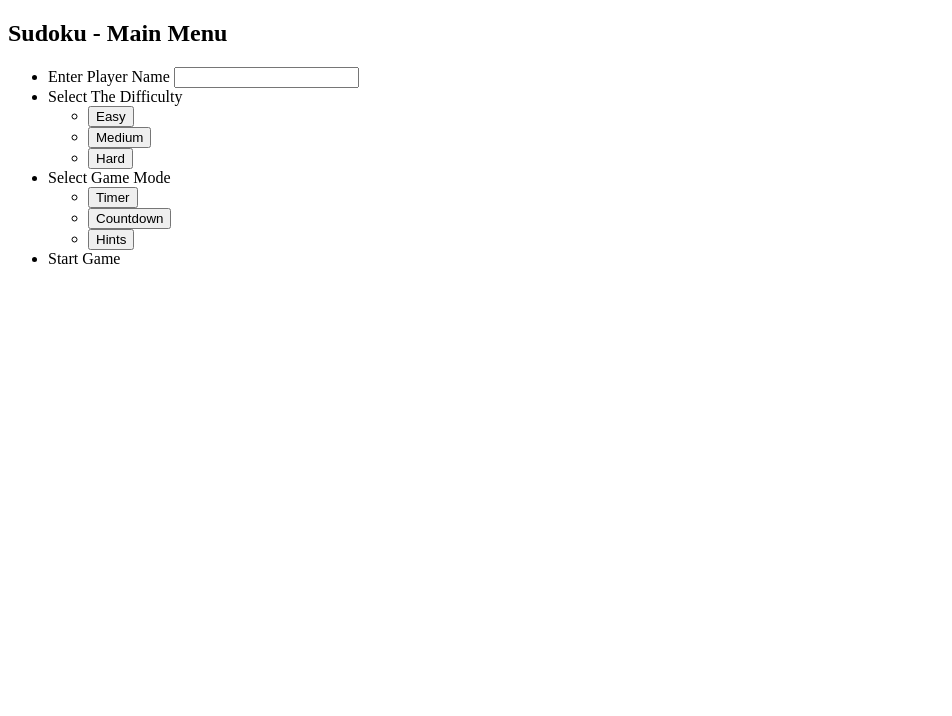
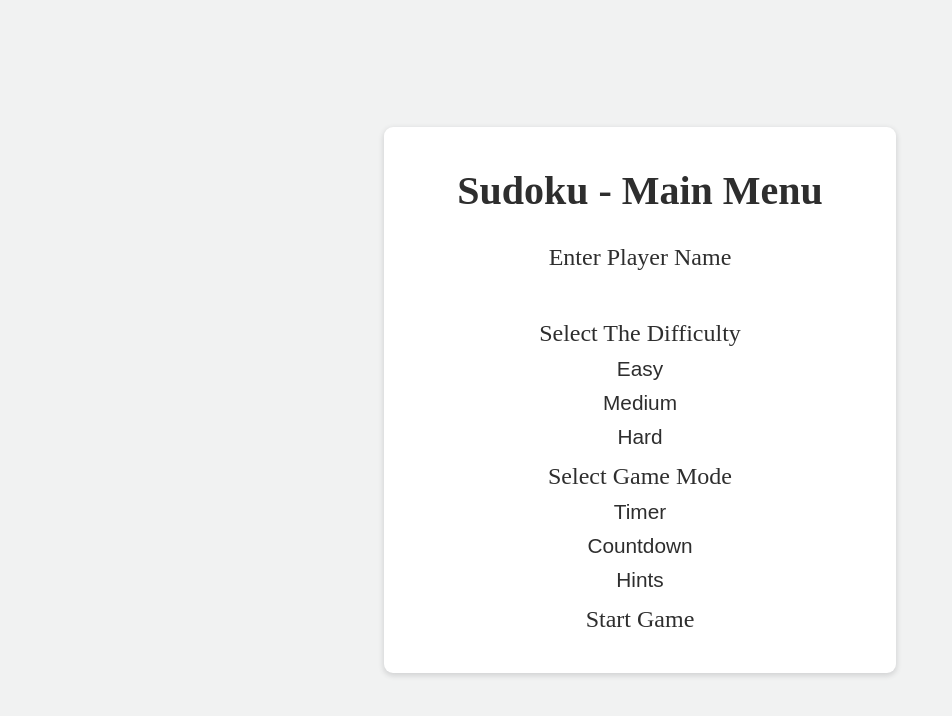
Before and after one commit to RohanShrestha01/sudoku, a plain HTML site: page index.html in a window 1280 px wide. Shown: the whole page, without its empty margins (0-952 px from the left). Drawn offline with Linux system fonts and the light colour scheme; a web font is replaced by a local one.

Commit message:
edited html code and added css styles

```diff
--- a/index.html
+++ b/index.html
@@ -4,39 +4,59 @@
     <meta charset="UTF-8" />
     <meta http-equiv="X-UA-Compatible" content="IE=edge" />
     <meta name="viewport" content="width=device-width, initial-scale=1.0" />
-    <link rel="stylesheet" href="style.css" />
+    <link rel="preconnect" href="https://fonts.googleapis.com" />
+    <link rel="preconnect" href="https://fonts.gstatic.com" crossorigin />
+    <link
+      href="https://fonts.googleapis.com/css2?family=IM+Fell+French+Canon+SC&family=Montserrat:wght@500;600&family=Texturina:opsz,wght@12..72,700&display=swap"
+      rel="stylesheet"
+    />
     <link rel="icon" href="/images/favicon.ico" type="image/x-icon" />
+    <link rel="stylesheet" href="/styles/styles.css" />
     <title>Play Sudoku</title>
   </head>
   <body>
     <main>
       <section id="main-menu">
         <h1>Sudoku - Main Menu</h1>
-      </section>
-      <section>
+        <form action="">
           <ul>
-          <li>
-            <label for="player-name">Enter Player Name </label>
-            <input type="text" id="player-name" />
+            <li class="menu-option">
+              <label for="player-name">
+                <p>Enter Player Name</p>
+              </label>
+              <input
+                type="text"
+                id="player-name"
+                maxlength="14"
+                minlength="2"
+                spellcheck="false"
+                required
+                autofocus
+              />
             </li>
-          <li>
-            Select The Difficulty
+            <li class="menu-option">
+              <p>Select The Difficulty</p>
               <ul>
-              <li><button type="button">Easy</button></li>
-              <li><button type="button">Medium</button></li>
-              <li><button type="button">Hard</button></li>
+                <li><button class="choice-button">Easy</button></li>
+                <li><button class="choice-button">Medium</button></li>
+                <li><button class="choice-button">Hard</button></li>
               </ul>
             </li>
-          <li>
-            Select Game Mode
+            <li class="menu-option">
+              <p>Select Game Mode</p>
               <ul>
-              <li><button type="button">Timer</button></li>
-              <li><button type="button">Countdown</button></li>
-              <li><button type="button">Hints</button></li>
+                <li><button class="choice-button">Timer</button></li>
+                <li><button class="choice-button">Countdown</button></li>
+                <li><button class="choice-button">Hints</button></li>
               </ul>
             </li>
-          <li>Start Game</li>
+            <li class="menu-option">
+              <button type="submit" id="start-game-btn">
+                <p>Start Game</p>
+              </button>
+            </li>
           </ul>
+        </form>
       </section>
     </main>
   </body>
--- a/styles/styles.css
+++ b/styles/styles.css
@@ -0,0 +1,84 @@
+/* Dark Mode  reddit #1a1a1b
+google #202124  #303134*/
+* {
+  padding: 0;
+  margin: 0;
+  box-sizing: border-box;
+}
+
+body {
+  font-family: 'Montserrat', sans-serif;
+  height: 100vh;
+  display: flex;
+  justify-content: center;
+  align-items: center;
+  color: #2e2e2e;
+  background-color: #f1f2f2;
+}
+
+li {
+  list-style: none;
+}
+
+main {
+  width: 32rem;
+  display: flex;
+  justify-content: center;
+  border-radius: 9px;
+  background-color: #ffffff;
+  box-shadow: 0 2px 5px 1px rgba(64, 60, 67, 0.16);
+}
+
+#main-menu {
+  cursor: default;
+  margin: 2.5rem 0;
+}
+
+#main-menu h1 {
+  font-family: 'IM Fell French Canon SC', serif;
+  font-size: 2.5rem;
+  margin-bottom: 1rem;
+}
+
+#main-menu ul {
+  text-align: center;
+}
+
+.menu-option {
+  padding-top: 0.875rem;
+}
+
+.menu-option li {
+  padding-top: 0.625rem;
+}
+
+.menu-option p {
+  font-family: 'Texturina', serif;
+  font-size: 1.5rem;
+}
+
+#player-name {
+  font-family: inherit;
+  font-size: 1.3rem;
+  font-weight: 500;
+  text-align: center;
+  margin-top: 0.625rem;
+  caret-color: #2e2e2e;
+}
+
+#player-name:focus-visible {
+  outline: 0;
+}
+
+#start-game-btn,
+.choice-button,
+#player-name {
+  border: 0;
+  background-color: inherit;
+  color: inherit;
+  cursor: inherit;
+}
+
+.choice-button {
+  font-size: 1.3rem;
+}
```
Lines whose indentation alone changed are shown as unchanged.
